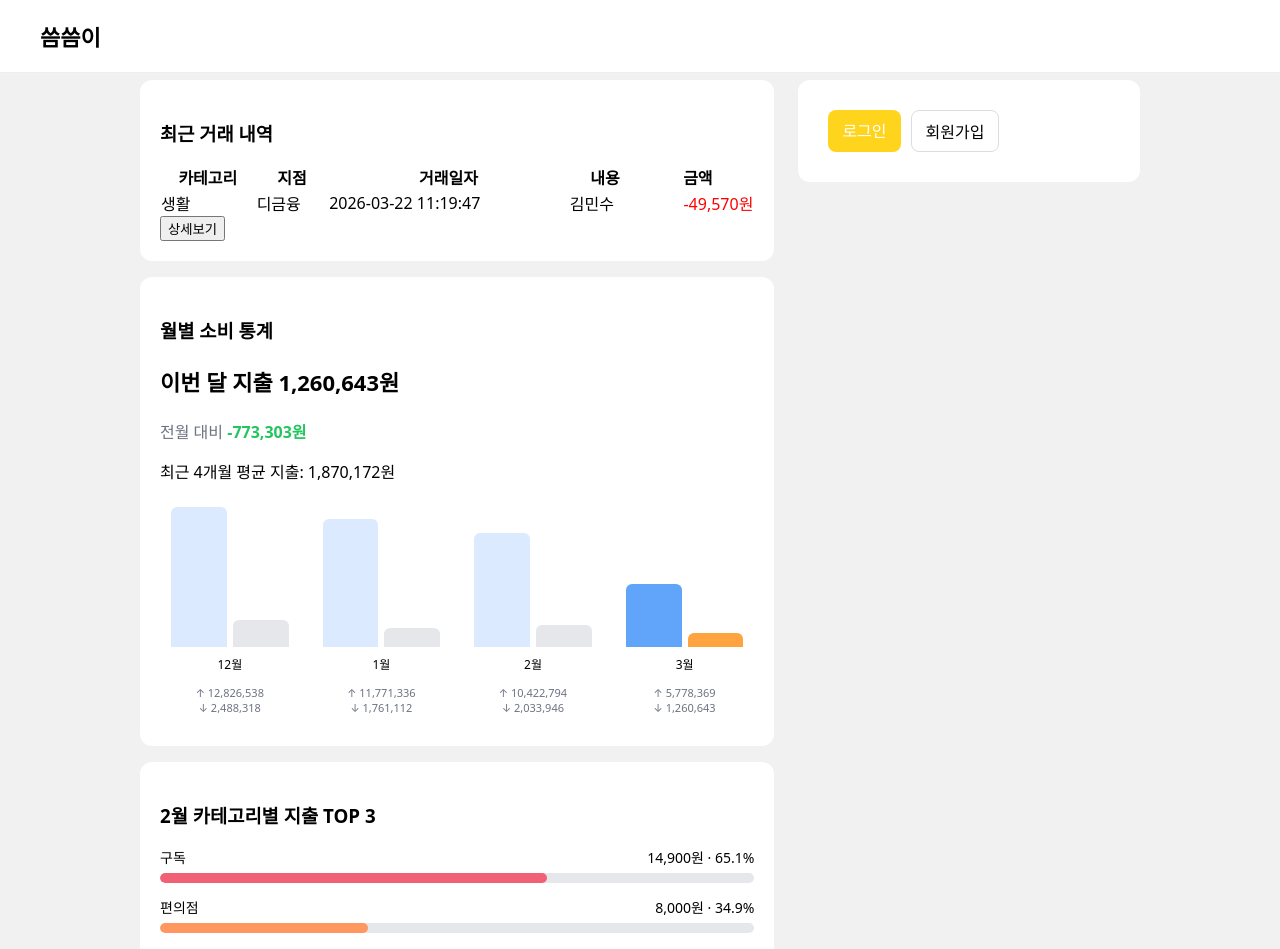
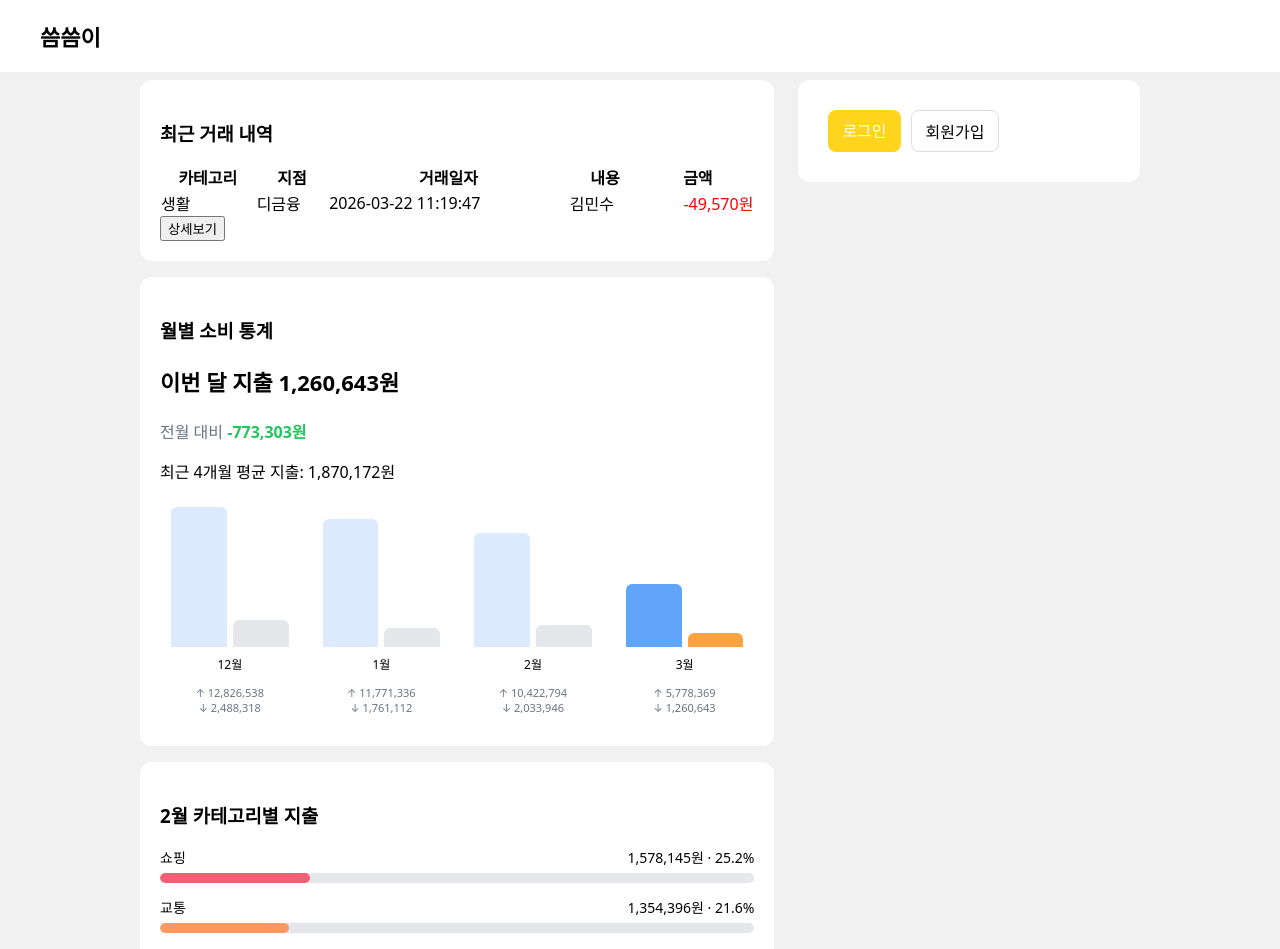
Before and after one commit to Sseumsseumi/sseumsseumi, a React app in the folder frontend/: page / in a window 1280 px wide. Shown: the top 949 px of the page. Built offline with nearby package versions, Linux system fonts and the light colour scheme; no server answers; the HTML template or start-up script is replaced by a standard one.

Commit message:
[feat] : 카테고리 통계 api 연결

```diff
--- a/frontend/src/api/statistics.ts
+++ b/frontend/src/api/statistics.ts
@@ -3,6 +3,12 @@ import axiosClient from "./axiosClient";
 export interface MonthlyStatistics {
   month: string;
   totalIncome: number;
+  totalExpenditure: number;
+}
+
+export interface CategoryStatistics {
+  categoryId: number;
+  categoryName: string;
   totalExpenditure: number;
 }
 
@@ -16,3 +22,17 @@ export const getMonthlyStatistics = async (
 
   return res.data.dataBody;
 };
+
+export const getCategoryStatistics = async (
+  startDate: string,
+  endDate: string
+) => {
+  const res = await axiosClient.get("/statistics/category", {
+    params: {
+      startDate,
+      endDate,
+    },
+  });
+
+  return res.data.dataBody as CategoryStatistics[];
+};
--- a/frontend/src/components/dashboard/statics/CategoryStatsSummary.tsx
+++ b/frontend/src/components/dashboard/statics/CategoryStatsSummary.tsx
@@ -1,29 +1,88 @@
-import type { Transaction } from "../../../types/transaction";
-import { getMonthlyCategoryTotals } from "../../../utils/categoryStats";
+import { useEffect, useState } from "react";
+import {
+  getCategoryStatistics,
+  type CategoryStatistics,
+} from "../../../api/statistics";
 
 interface Props {
-  transactions: Transaction[];
   year?: number;
   month?: number;
 }
 
-const COLORS = ["#F26076", "#FF9760", "#FFD150"];
+const COLORS = ["#F26076", "#FF9760", "#FFD150", "#60A5FA", "#34D399"];
 
-const CategoryStatsSummary = ({ transactions, year, month }: Props) => {
+const CategoryStatsSummary = ({ year, month }: Props) => {
   const resolvedYear = year ?? new Date().getFullYear();
   const resolvedMonth = month ?? new Date().getMonth() + 1;
 
-  const totals = getMonthlyCategoryTotals(
-    transactions,
-    resolvedYear,
-    resolvedMonth
+  const [data, setData] = useState<CategoryStatistics[]>([{
+            "categoryId": 3,
+            "categoryName": "쇼핑",
+            "totalExpenditure": 1578145
+        },
+        {
+            "categoryId": 4,
+            "categoryName": "교통",
+            "totalExpenditure": 1354396
+        },
+        {
+            "categoryId": 8,
+            "categoryName": "교육",
+            "totalExpenditure": 1289144
+        },
+        {
+            "categoryId": 9,
+            "categoryName": "기타",
+            "totalExpenditure": 1021136
+        },
+        {
+            "categoryId": 6,
+            "categoryName": "의료",
+            "totalExpenditure": 1016608
+        }]);
+  //const [loading, setLoading] = useState(true);
+
+  // YYYY-MM-DD 생성
+  const getMonthRange = () => {
+    const start = new Date(resolvedYear, resolvedMonth - 1, 1);
+    const end = new Date(resolvedYear, resolvedMonth, 0);
+
+    const format = (d: Date) =>
+      d.toISOString().slice(0, 10);
+
+    return {
+      startDate: format(start),
+      endDate: format(end),
+    };
+  };
+
+  useEffect(() => {
+    const fetchData = async () => {
+      try {
+        const { startDate, endDate } = getMonthRange();
+
+        const result = await getCategoryStatistics(
+          startDate,
+          endDate
+        );
+
+        setData(result);
+      } catch (e) {
+        console.error("카테고리 통계 조회 실패", e);
+      }
+    };
+
+    fetchData();
+  }, [resolvedYear, resolvedMonth]);
+
+  const entries = [...data].sort(
+    (a, b) => b.totalExpenditure - a.totalExpenditure
   );
 
-  const entries = Object.entries(totals).sort((a, b) => b[1] - a[1]);
-
-  const top3 = entries.slice(0, 3);
-
-  const totalAmount = entries.reduce((sum, [, amount]) => sum + amount, 0);
+  const totalAmount = entries.reduce(
+    (sum, item) => sum + item.totalExpenditure,
+    0
+  );
 
   return (
     <section
@@ -33,20 +92,25 @@ const CategoryStatsSummary = ({ transactions, year, month }: Props) => {
         borderRadius: "12px",
       }}
     >
-      <h3>{resolvedMonth}월 카테고리별 지출 TOP 3</h3>
+      <h3>{resolvedMonth}월 카테고리별 지출</h3>
 
-      {top3.length === 0 ? (
+      {entries.length === 0 ? (
         <p style={{ color: "#6b7280", marginTop: "12px" }}>
           이번 달 지출 내역이 없습니다.
         </p>
       ) : (
         <div style={{ marginTop: "16px" }}>
-          {top3.map(([category, amount], index) => {
+          {entries.map((item, index) => {
             const percentage =
-              totalAmount === 0 ? 0 : (amount / totalAmount) * 100;
+              totalAmount === 0
+                ? 0
+                : (item.totalExpenditure / totalAmount) * 100;
 
             return (
-              <div key={category} style={{ marginBottom: "14px" }}>
+              <div
+                key={item.categoryId}
+                style={{ marginBottom: "14px" }}
+              >
                 {/* 라벨 */}
                 <div
                   style={{
@@ -56,14 +120,14 @@ const CategoryStatsSummary = ({ transactions, year, month }: Props) => {
                     fontSize: "14px",
                   }}
                 >
-                  <span>{category}</span>
+                  <span>{item.categoryName}</span>
                   <span>
-                    {amount.toLocaleString()}원 ·{" "}
+                    {item.totalExpenditure.toLocaleString()}원 ·{" "}
                     {percentage.toFixed(1)}%
                   </span>
                 </div>
 
-                {/* 가로 막대 */}
+                {/* 막대 */}
                 <div
                   style={{
                     width: "100%",
@@ -77,7 +141,8 @@ const CategoryStatsSummary = ({ transactions, year, month }: Props) => {
                     style={{
                       width: `${percentage}%`,
                       height: "100%",
-                      backgroundColor: COLORS[index] ?? "#E5E7EB",
+                      backgroundColor:
+                        COLORS[index % COLORS.length],
                       borderRadius: "6px",
                       transition: "width 0.3s",
                     }}
```
